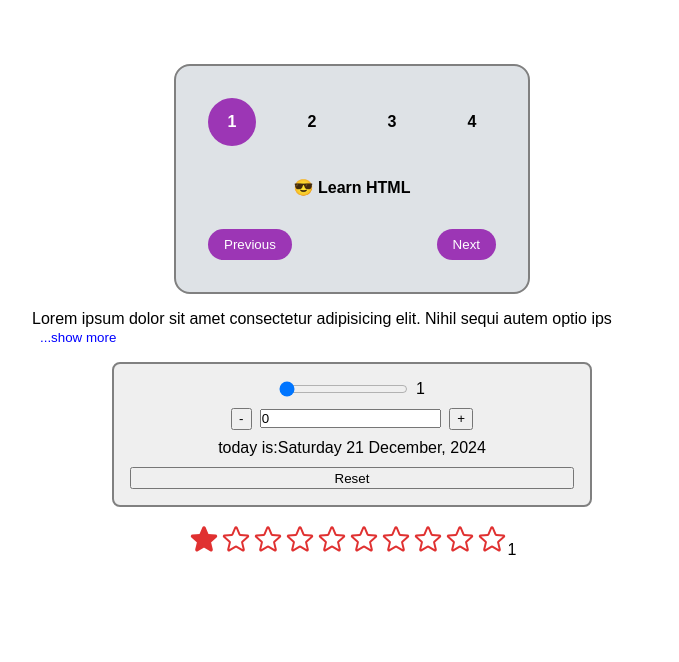
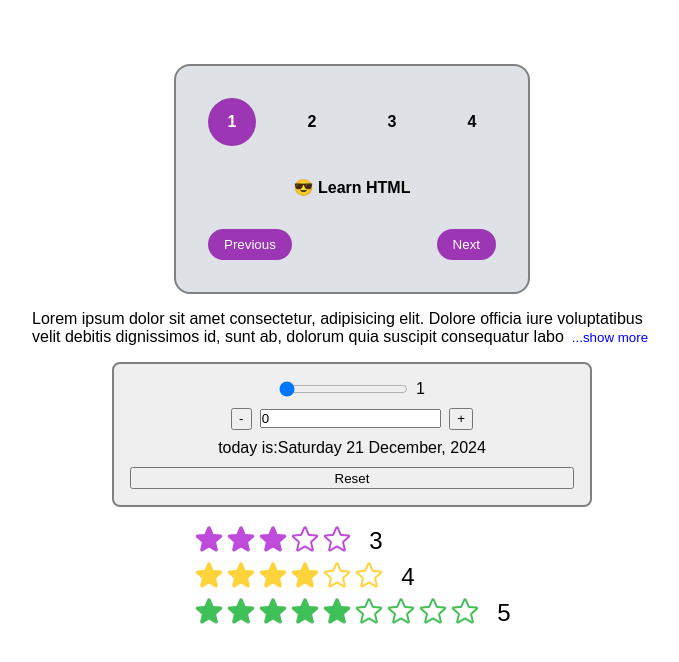
Before and after one commit to HarshlataGajbhiye/mini-react-project, a React (Vite) app: page / in a window 1280 px wide. Shown: the top 662 px of the page, without its empty margins (288-967 px from the left). Built offline with nearby package versions, Linux system fonts and the light colour scheme.

Commit message:
Rating-project-done

```diff
--- a/src/App.jsx
+++ b/src/App.jsx
@@ -2,7 +2,7 @@
 import "./index.css";
 import TextExpander from "./components/TextExpander";
 import DateCounter from "./components/dateCounter";
-import StarRanting from "./components/StarRanting";
+import StarRating from "./components/StarRating";
 const appStyle = {
     display: "flex",
     alignItems: "center",
@@ -17,7 +17,11 @@
             <Card />
             <TextExpander />
             <DateCounter />
-            <StarRanting />
+            <div>
+                <StarRating color="#be4bdb" defaultRating={3} size={5} />
+                <StarRating color="#ffd43b" defaultRating={4} size={6} />
+                <StarRating color="#40c057" defaultRating={5} size={9} />
+            </div>
         </div>
     );
 }
--- a/src/components/StarRanting.jsx
+++ /dev/null
@@ -1,69 +0,0 @@
-import { useState } from "react";
-
-const totalRating = 10;
-const color = "#e03131";
-
-function StarRating() {
-    const [tempRating, setTempRating] = useState(1);
-
-    console.log(tempRating);
-
-    function handleMouseEnter(index) {
-        setTempRating(index + 1);
-    }
-
-    function handleMouseOut() {
-        setTempRating(0);
-    }
-
-    return (
-        <div>
-            {new Array(totalRating).fill(0).map(function (_, index) {
-                //fill is not allow empty
-                return (
-                    <Star
-                        color={color}
-                        handleMouseEnter={handleMouseEnter}
-                        handleMouseOut={handleMouseOut}
-                        index={index}
-                        fill={index + 1 > tempRating ? false : true}
-                        key={index}
-                    />
-                );
-            })}
-            <span>{tempRating}</span>
-        </div>
-    );
-}
-
-function Star(prop) {
-    const { color, handleMouseEnter, handleMouseOut, index, fill } = prop;
-    return (
-        <span
-            style={{
-                display: "inline-block",
-                // backgroundColor: "grey",
-                height: "2rem",
-                width: "2rem",
-            }}
-            onMouseEnter={() => handleMouseEnter(index)}
-            onMouseLeave={handleMouseOut}
-        >
-            <svg
-                xmlns="http://www.w3.org/2000/svg"
-                fill={fill ? color : "none"}
-                viewBox="0 0 24 24"
-                strokeWidth={1.5}
-                stroke={color}
-            >
-                <path
-                    strokeLinecap="round"
-                    strokeLinejoin="round"
-                    d="M11.48 3.499a.562.562 0 0 1 1.04 0l2.125 5.111a.563.563 0 0 0 .475.345l5.518.442c.499.04.701.663.321.988l-4.204 3.602a.563.563 0 0 0-.182.557l1.285 5.385a.562.562 0 0 1-.84.61l-4.725-2.885a.562.562 0 0 0-.586 0L6.982 20.54a.562.562 0 0 1-.84-.61l1.285-5.386a.562.562 0 0 0-.182-.557l-4.204-3.602a.562.562 0 0 1 .321-.988l5.518-.442a.563.563 0 0 0 .475-.345L11.48 3.5Z"
-                />
-            </svg>
-        </span>
-    );
-}
-
-export default StarRating;
--- /dev/null
+++ b/src/components/StarRating.jsx
@@ -0,0 +1,85 @@
+import { useState } from "react";
+import styles from "../style/StarRating.module.css";
+const totalRating = 10;
+// const color = "#E03131";
+function StarRating(props) {
+    const { color, defaultRating, size: totalRating } = props;
+    const [rating, setRating] = useState(defaultRating);
+    const [tempRating, setTempRating] = useState(0);
+    const hovering = tempRating !== 0;
+    console.log(rating);
+    function handleMouseEnter(index) {
+        setTempRating(index + 1);
+    }
+    function handleMouseOut() {
+        setTempRating(0);
+    }
+    function handleSetRating(rating) {
+        setRating(rating);
+    }
+    function calFill(rating, tempRating, index) {
+        if (hovering) {
+            // Give priority to tempRating
+            if (index + 1 > tempRating) return false;
+            else return true;
+        }
+        if (!hovering) {
+            // Give priority to rating
+            if (index + 1 > rating) return false;
+            else return true;
+        }
+    }
+    return (
+        <div className={styles.ratingBox}>
+            <div>
+                {new Array(totalRating).fill(0).map(function (_, index) {
+                    return (
+                        <Star
+                            color={color}
+                            handleMouseEnter={handleMouseEnter}
+                            handleMouseOut={handleMouseOut}
+                            handleSetRating={handleSetRating}
+                            index={index}
+                            fill={calFill(rating, tempRating, index)}
+                            key={index}
+                        />
+                    );
+                })}
+            </div>
+            <span>{hovering ? tempRating : rating}</span>
+        </div>
+    );
+}
+function Star(prop) {
+    const {
+        color,
+        handleMouseEnter,
+        handleMouseOut,
+        handleSetRating,
+        index,
+        fill,
+    } = prop;
+    return (
+        <span
+            className={styles.starBox}
+            onMouseEnter={() => handleMouseEnter(index)}
+            onMouseLeave={handleMouseOut}
+            onClick={() => handleSetRating(index + 1)}
+        >
+            <svg
+                xmlns="http://www.w3.org/2000/svg"
+                fill={fill ? color : "none"}
+                viewBox="0 0 24 24"
+                strokeWidth={1.5}
+                stroke={color}
+            >
+                <path
+                    strokeLinecap="round"
+                    strokeLinejoin="round"
+                    d="M11.48 3.499a.562.562 0 0 1 1.04 0l2.125 5.111a.563.563 0 0 0 .475.345l5.518.442c.499.04.701.663.321.988l-4.204 3.602a.563.563 0 0 0-.182.557l1.285 5.385a.562.562 0 0 1-.84.61l-4.725-2.885a.562.562 0 0 0-.586 0L6.982 20.54a.562.562 0 0 1-.84-.61l1.285-5.386a.562.562 0 0 0-.182-.557l-4.204-3.602a.562.562 0 0 1 .321-.988l5.518-.442a.563.563 0 0 0 .475-.345L11.48 3.5Z"
+                />
+            </svg>
+        </span>
+    );
+}
+export default StarRating;
--- a/src/components/TextExpander.jsx
+++ b/src/components/TextExpander.jsx
@@ -1,16 +1,7 @@
 import { useState } from "react";
-
 const textStyle = {
     maxWidth: "40rem",
 };
-
-// const showButton = {
-//     backgroundColor: "#9C36B5",
-//     color: "white",
-//     border: "none",
-//     borderRadius: "1rem",
-//     padding: " 0.5rem  1rem",
-// };
 const btnStyle = {
     border: "none",
     backgroundColor: "transparent",
@@ -18,42 +9,39 @@
     color: "blue",
     cursor: "pointer",
 };
-const rowText = `Lorem ipsum dolor sit amet consectetur adipisicing elit. Nihil
-                sequi autem optio ipsum sed cum incidunt, harum repellat dicta
-                quaerat quam qui eius repellendus. Porro vitae magni excepturi
-                tempora ut doloribus illum, doloribus consequuntur fuga, labore,
-                molestias obcaecati eveniet impedit laboriosam neque vero. Nulla
-                doloremque quia consectetur voluptatem perferendis, minus natus
-                aliquid mollitia quis autem id, iusto aspernatur vero laboriosam
-                quas? Quaerat non sapiente quos fugiat? Error, cum voluptates
-                explicabo eos fugit deleniti blanditiis vero. Quam nisi quod
-                facilis facere officiis. Rem, accusamus, corrupti dicta
-                necessitatibus ipsam sint adipisci doloribus perspiciatis
-                delectus quam quod esse, voluptatem ipsum dolor sit amet
-                consectetur adipisicing elit.  cum voluptates
-                explicabo eos fugit deleniti blanditiis vero. Quam nisi quod
-                facilis facere officiis. Rem, accusamus, corrupti dicta
-                necessitatibus ipsam sint adipisci doloribus perspiciatis
-                delectus quam quod esse, voluptatem ipsum dolor sit amet
-                consectetur adipisicing elit. `;
-
-function TextExpander() {
+const rawText = `Lorem ipsum dolor sit amet consectetur, adipisicing elit. Dolore
+                officia iure voluptatibus velit debitis dignissimos id, sunt ab,
+                dolorum quia suscipit consequatur labore facilis minima
+                blanditiis aspernatur beatae minus molestias. Ex deserunt nemo
+                exercitationem magni quibusdam et consectetur odit sunt
+                obcaecati assumenda sapiente corporis beatae eaque provident ad
+                accusamus, quisquam itaque sed unde minus magnam molestiae
+                voluptatibus nihil saepe. Doloribus? Vero repudiandae non
+                consequuntur, molestias, maiores amet accusantium nulla sint,
+                dolores iusto obcaecati natus beatae molestiae nihil saepe enim
+                possimus vel dignissimos expedita labore quasi? Ratione,
+                pariatur nihil? Similique, dicta. Sint, deserunt eius
+                praesentium illum in vero unde explicabo, nemo fuga accusantium
+                itaque atque ab, animi assumenda cum expedita recusandae
+                excepturi. Doloremque quae quam dolorum est ullam voluptate,
+                quia tempora! Eius ducimus autem ratione velit, culpa illum
+                laborum eligendi inventore iure vitae atque, suscipit magni
+                quaerat voluptates in veniam! Officiis qui error sapiente
+                voluptates ex earum cum architecto accusamus perferendis!
+                Laudantium sit consectetur totam deserunt. `;
+const TextExpander = () => {
     const [show, setShow] = useState(false);
-    //derived state
-    const text = show ? rowText : rowText.slice(0, 100);
-
+    const text = show ? rawText : rawText.slice(0, 200);
     function handleClick() {
         setShow((show) => !show);
     }
     return (
         <div style={textStyle}>
-            <span>{text} </span>
-
+            <span>{text}</span>
             <button onClick={handleClick} style={btnStyle}>
                 {show ? `show less` : `...show more`}
             </button>
         </div>
     );
-}
-
+};
 export default TextExpander;
--- /dev/null
+++ b/src/style/StarRating.module.css
@@ -0,0 +1,16 @@
+.starBox {
+    display: inline-block;
+    height: 2rem;
+    width: 2rem;
+    cursor: pointer;
+}
+
+.ratingBox {
+    display: flex;
+    align-items: center;
+    gap: 1rem;
+}
+
+.ratingBox > span {
+    font-size: 1.5rem;
+}
```
Also changed, not shown: eslint.config.js (+22 -20 lines).
